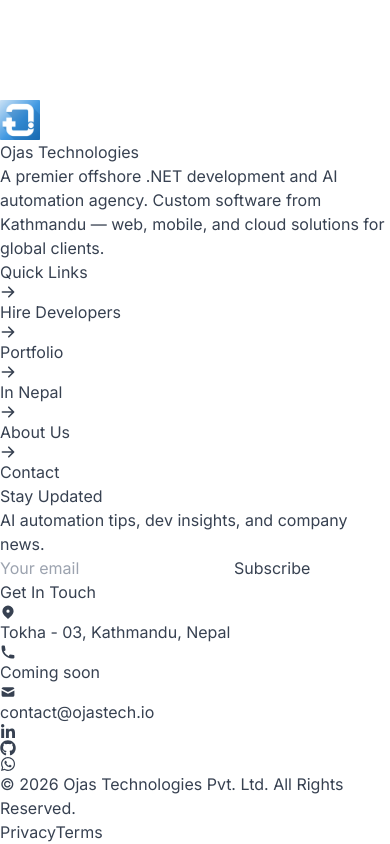
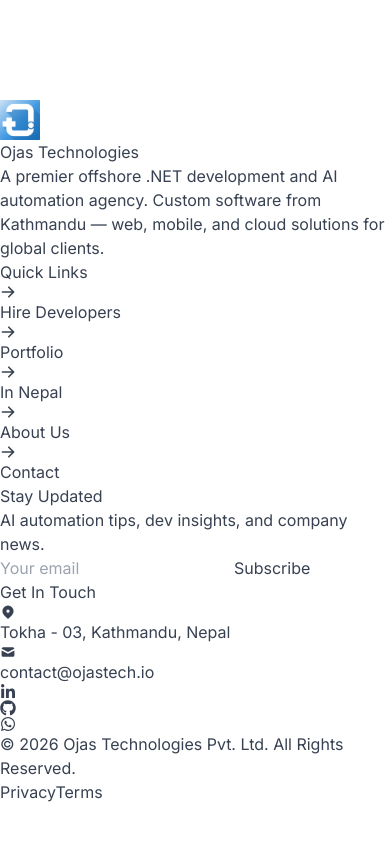
Before and after one commit to ojastechnologies/ojas-web, a Next.js app: page /software-development-nepal in a window 390 px wide. Shown: the part 3962-4806 px from the top of the page. After the commit the page ends 4766 px from the top, so only its background shows below. Built offline with nearby package versions, Linux system fonts and the light colour scheme.

Commit message:
fix: remove phone entry from contact info entirely

```diff
--- a/app/constants.ts
+++ b/app/constants.ts
@@ -1,5 +1,5 @@
 import { FaWhatsapp, FaLinkedinIn, FaGithub } from "react-icons/fa";
-import { HiLocationMarker, HiPhone, HiMail } from "react-icons/hi";
+import { HiLocationMarker, HiMail } from "react-icons/hi";
 
 // ─── Company Stats (single source of truth) ────────────────────────
 export const COMPANY_STATS = {
@@ -42,12 +42,6 @@
         href: "https://goo.gl/maps/xyz",
     },
     {
-        icon: HiPhone,
-        title: "Call Us",
-        content: "Coming soon",
-        link: "#",
-    },
-    {
         icon: HiMail,
         title: "Mail Us",
         content: "contact@ojastech.io",
```
